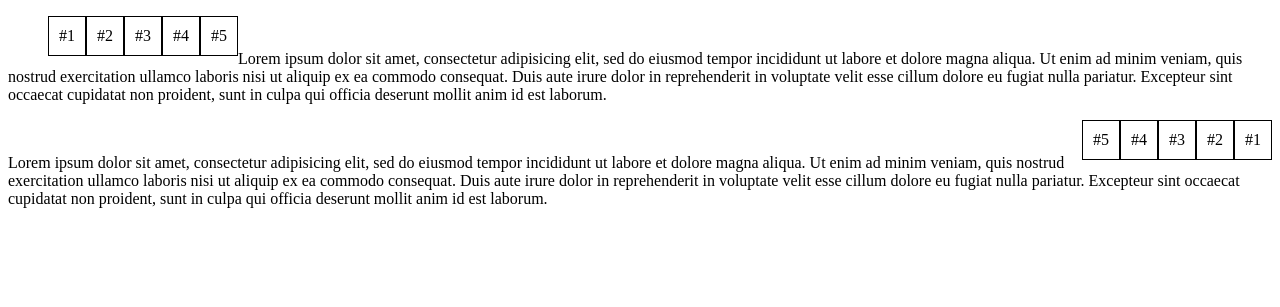
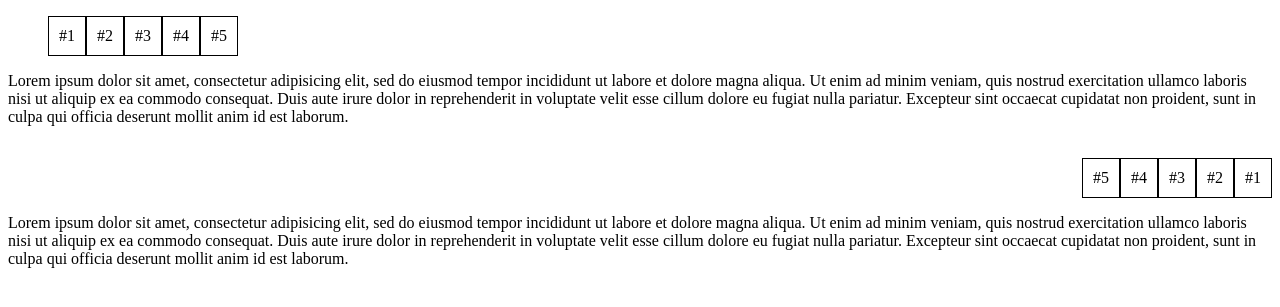
Before and after one commit to franzschmid/wifi-jwe19, a PHP site: page /floutaround.html in a window 1280 px wide. Shown: the top 307 px of the page. Run offline with PHP 8.4, Linux system fonts and the light colour scheme.

Commit message:
float mit inline-block

```diff
--- a/uebung1/css/floutaround.css
+++ b/uebung1/css/floutaround.css
@@ -17,3 +17,7 @@
   border-width: 1px;
   border-style: solid;
 }
+
+p {
+  display: inline-block;
+}
```
